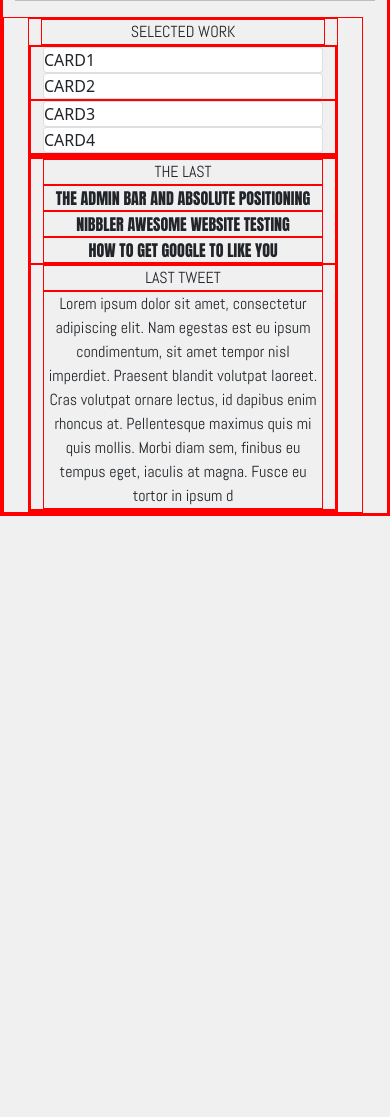
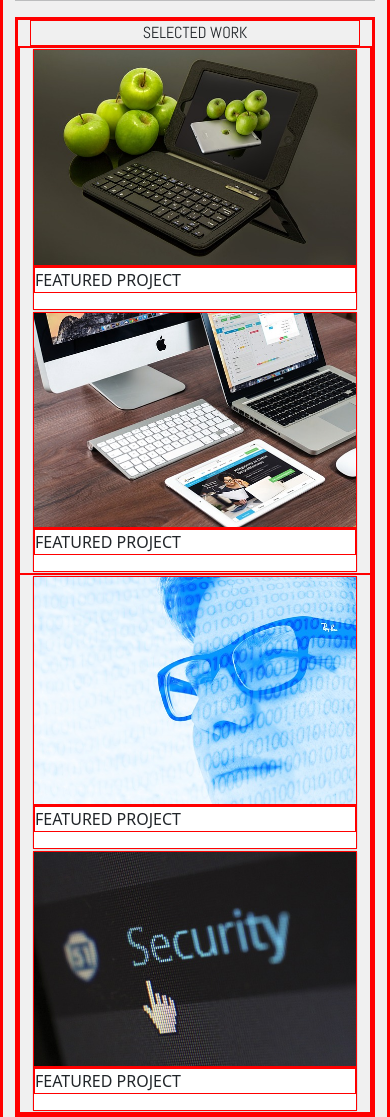
Before and after one commit to Jeff-and-Daves-Codeup-Design-Project/J-and-D-Project, a website: page index.html in a window 390 px wide. Shown: the part 420-1537 px from the top of the page. Before the commit the page ends 936 px from the top, so only its background shows below. Drawn offline with nearby package versions, Linux system fonts and the light colour scheme.

Commit message:
added cards and column arrangement for breakpoints. Co-authored-by: jeffrey.f.cabrera@gmail.com

```diff
--- a/index.html
+++ b/index.html
@@ -111,25 +111,36 @@
 
     <hr/>
 
+<div class="container">
+    <div class="row">
 
-    <div class="container row">
-
-        <div class="container col-8-lg">
-            <div id="selected-work" class="container col text-center use-abel">SELECTED WORK</div>
+        <div class="container col-lg-8">
+            <div id="selected-work" class="text-center use-abel">SELECTED WORK</div>
             <div class="row">
                 <div class="col-lg-6">
-                    <div class="card col">CARD1</div>
-                    <div class="card col">CARD2</div>
+                    <div class="card col">
+                        <img SRC="./assets/images/apple-ipad.jpg">
+                        <div><p>FEATURED PROJECT</p></div>
+                    </div>
+                    <div class="card col">
+                        <img SRC="./assets/images/macbook.jpg">
+                        <div><p>FEATURED PROJECT</p></div>
+                    </div>
                 </div>
                 <div class="col-lg-6">
-                    <div class="card col">CARD3</div>
-                    <div class="card col">CARD4</div>
+                    <div class="card col">
+                        <img SRC="./assets/images/man.jpg">
+                        <div><p>FEATURED PROJECT</p></div>
+                    </div>
+                    <div class="card col">
+                        <img SRC="./assets/images/security.jpg">
+                        <div><p>FEATURED PROJECT</p></div>
+                    </div>
                 </div>
             </div>
         </div>
 
-        <div class="container col-4-lg">
-            <div class="row">
+        <div class="container col-lg-4 d-none d-lg-block d-print-block">
                 <div>
                     <div class="text-center use-abel">THE LAST</div>
                     <div class="text-center use-anton">THE ADMIN BAR AND ABSOLUTE POSITIONING</div>
@@ -150,10 +161,10 @@
                         tempus eget, iaculis at magna. Fusce eu tortor in ipsum d
                     </div>
                 </div>
-            </div>
         </div>
 
     </div>
+</div>
 </div>
 
 <!--<img src="./assets/logo.png" alt="" >-->
```
Also changed, not shown: 1 other file.
